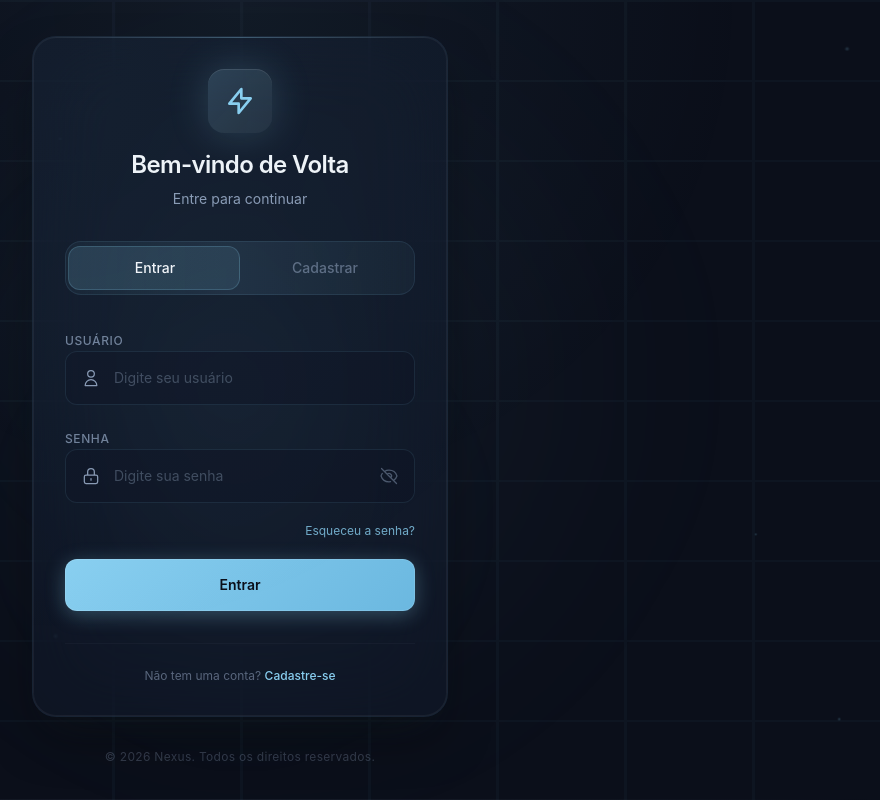
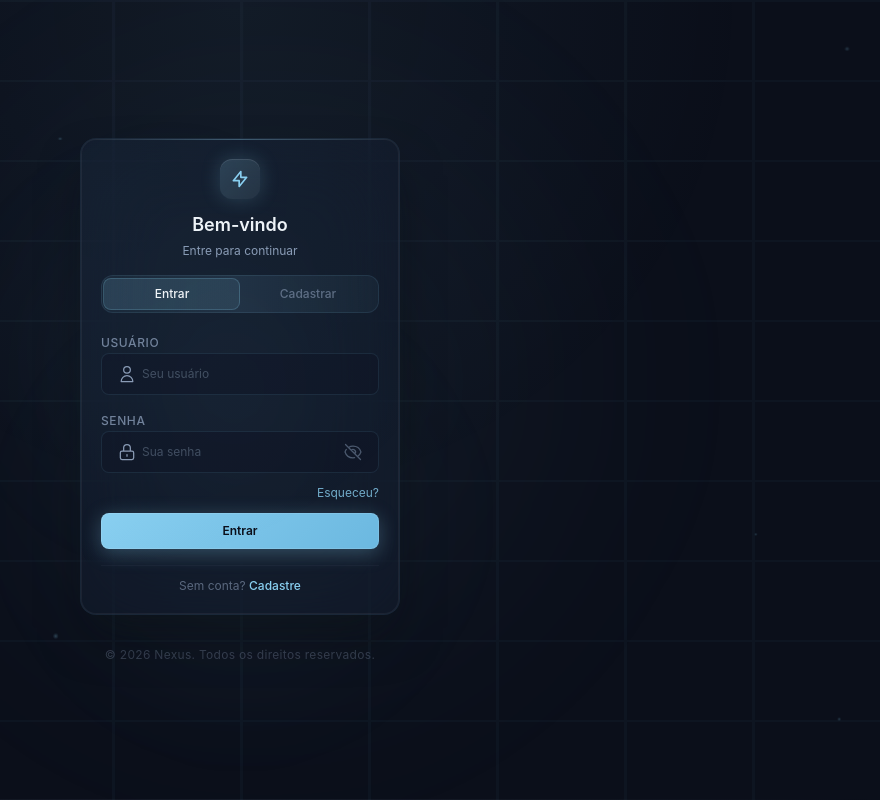
Before and after one commit to discordvendasteste123-max/loja-premium, a Next.js app: page / in a window 1280 px wide. Shown: the whole page, without its empty margins (400-1280 px from the left). Built offline with nearby package versions, Linux system fonts and the light colour scheme; no server answers.

Commit message:
a
a

Signed-off-by: discordvendasteste123-max <seu-email-aqui>

```diff
--- a/components/login-form.tsx
+++ b/components/login-form.tsx
@@ -56,9 +56,9 @@ function Input({
       </div>
       <input
         type={showPasswordToggle && isPasswordVisible ? 'text' : type}
-        className="glass-input w-full pl-12 pr-12 py-4 rounded-xl text-text-primary placeholder:text-text-secondary/40 text-sm transition-all duration-300"
+        className="glass-input w-full pl-10 pr-10 py-3 rounded-lg text-text-primary placeholder:text-text-secondary/40 text-xs transition-all duration-300"
         style={{
-          transform: focused ? 'translateY(-2px)' : 'translateY(0)',
+          transform: focused ? 'translateY(-1px)' : 'translateY(0)',
         }}
         placeholder={placeholder}
         value={value}
@@ -146,45 +146,45 @@ export function LoginForm() {
 
   return (
     <div
-      className="glass-card rounded-3xl p-8 w-full max-w-md animate-fade-in-up form-container"
+      className="glass-card rounded-2xl p-5 w-full max-w-xs mx-auto animate-fade-in-up form-container"
       style={{
         animationDelay: '0.1s',
         transform: 'perspective(1000px) rotateX(0deg)',
       }}
     >
-      <div className="text-center mb-8">
-        <div className="relative inline-block mb-4">
+      <div className="text-center mb-4">
+        <div className="relative inline-block mb-3">
           <div
-            className="w-16 h-16 rounded-2xl bg-gradient-to-br from-baby-blue/20 to-baby-blue-light/10 flex items-center justify-center mx-auto"
+            className="w-10 h-10 rounded-xl bg-gradient-to-br from-baby-blue/20 to-baby-blue-light/10 flex items-center justify-center mx-auto"
             style={{
-              boxShadow: '0 0 40px rgba(137, 207, 240, 0.2), inset 0 1px 0 rgba(255, 255, 255, 0.1)',
+              boxShadow: '0 0 20px rgba(137, 207, 240, 0.2), inset 0 1px 0 rgba(255, 255, 255, 0.1)',
             }}
           >
-            <svg className="w-8 h-8 text-baby-blue" fill="none" viewBox="0 0 24 24" stroke="currentColor" strokeWidth={2}>
+            <svg className="w-5 h-5 text-baby-blue" fill="none" viewBox="0 0 24 24" stroke="currentColor" strokeWidth={2}>
               <path strokeLinecap="round" strokeLinejoin="round" d="M13 10V3L4 14h7v7l9-11h-7z" />
             </svg>
           </div>
         </div>
-        <h1 className="text-2xl font-semibold text-text-primary mb-2 tracking-tight">
-          {isSignUp ? 'Criar Conta' : 'Bem-vindo de Volta'}
+        <h1 className="text-lg font-semibold text-text-primary mb-1">
+          {isSignUp ? 'Criar Conta' : 'Bem-vindo'}
         </h1>
-        <p className="text-text-secondary text-sm">
-          {isSignUp ? 'Junte-se a nós e comece sua jornada' : 'Entre para continuar'}
+        <p className="text-text-secondary text-xs">
+          {isSignUp ? 'Cadastre-se para continuar' : 'Entre para continuar'}
         </p>
       </div>
 
-      <div className="relative mb-8 rounded-2xl p-1 bg-gradient-to-r from-baby-blue/5 via-baby-blue/10 to-baby-blue/5 border border-baby-blue/10">
+      <div className="relative mb-4 rounded-xl p-0.5 bg-gradient-to-r from-baby-blue/5 via-baby-blue/10 to-baby-blue/5 border border-baby-blue/10">
         <div
-          className="absolute top-1 bottom-1 rounded-xl bg-gradient-to-r from-baby-blue/15 to-baby-blue/10 border border-baby-blue/20 transition-all duration-400 ease-out"
+          className="absolute top-0.5 bottom-0.5 rounded-lg bg-gradient-to-r from-baby-blue/15 to-baby-blue/10 border border-baby-blue/20 transition-all duration-400 ease-out"
           style={{
-            width: 'calc(50% - 2px)',
-            left: isSignUp ? 'calc(50% + 2px)' : '2px',
+            width: 'calc(50% - 1px)',
+            left: isSignUp ? 'calc(50% + 1px)' : '1px',
           }}
         />
         <div className="relative flex">
           <button
             onClick={() => handleTabChange('login')}
-            className={`flex-1 py-3 text-sm font-medium rounded-xl transition-all duration-300 z-10 ${
+            className={`flex-1 py-2 text-xs font-medium rounded-lg transition-all duration-300 z-10 ${
               !isSignUp
                 ? 'text-text-primary'
                 : 'text-text-secondary/60 hover:text-text-secondary'
@@ -194,7 +194,7 @@ export function LoginForm() {
           </button>
           <button
             onClick={() => handleTabChange('signup')}
-            className={`flex-1 py-3 text-sm font-medium rounded-xl transition-all duration-300 z-10 ${
+            className={`flex-1 py-2 text-xs font-medium rounded-lg transition-all duration-300 z-10 ${
               isSignUp
                 ? 'text-text-primary'
                 : 'text-text-secondary/60 hover:text-text-secondary'
@@ -205,27 +205,27 @@ export function LoginForm() {
         </div>
       </div>
 
-      <form key={formKey} className="form-content space-y-5" onSubmit={handleSubmit}>
-        <div className="space-y-2">
+      <form key={formKey} className="form-content space-y-3" onSubmit={handleSubmit}>
+        <div className="space-y-1">
           <label className="text-xs font-medium text-text-secondary/80 uppercase tracking-wider">
             Usuário
           </label>
           <Input
             type="text"
-            placeholder="Digite seu usuário"
+            placeholder="Seu usuário"
             value={username}
             onChange={handleInputChange(setUsername)}
             icon={<UserIcon />}
           />
         </div>
 
-        <div className="space-y-2">
+        <div className="space-y-1">
           <label className="text-xs font-medium text-text-secondary/80 uppercase tracking-wider">
             Senha
           </label>
           <Input
             type="password"
-            placeholder="Digite sua senha"
+            placeholder="Sua senha"
             value={password}
             onChange={handleInputChange(setPassword)}
             icon={<LockIcon />}
@@ -237,15 +237,15 @@ export function LoginForm() {
 
         {isSignUp && (
           <div
-            className="space-y-2 animate-fade-in-up"
+            className="space-y-1 animate-fade-in-up"
             style={{ animationDelay: '0.1s' }}
           >
             <label className="text-xs font-medium text-text-secondary/80 uppercase tracking-wider">
-              Confirmar Senha
+              Confirmar
             </label>
             <Input
               type="password"
-              placeholder="Confirme sua senha"
+              placeholder="Confirme a senha"
               value={confirmPassword}
               onChange={handleInputChange(setConfirmPassword)}
               icon={<LockIcon />}
@@ -262,14 +262,14 @@ export function LoginForm() {
               type="button"
               className="text-xs text-baby-blue/80 hover:text-baby-blue transition-colors duration-200"
             >
-              Esqueceu a senha?
+              Esqueceu?
             </button>
           </div>
         )}
 
         {error && (
           <div
-            className="p-4 rounded-xl bg-red-500/10 border border-red-500/20 text-red-400 text-sm animate-fade-in-up error-shake"
+            className="p-2 rounded-lg bg-red-500/10 border border-red-500/20 text-red-400 text-xs animate-fade-in-up error-shake"
           >
             {error}
           </div>
@@ -278,12 +278,12 @@ export function LoginForm() {
         <button
           type="submit"
           disabled={loading}
-          className="btn-primary w-full py-4 rounded-xl text-sm font-semibold relative overflow-hidden transition-all duration-300 disabled:opacity-70"
+          className="btn-primary w-full py-2.5 rounded-lg text-xs font-semibold relative overflow-hidden transition-all duration-300 disabled:opacity-70"
         >
           {loading ? (
-            <span className="flex items-center justify-center gap-3">
+            <span className="flex items-center justify-center gap-2">
               <span className="loading-spinner" />
-              Processando...
+              ...
             </span>
           ) : (
             isSignUp ? 'Criar Conta' : 'Entrar'
@@ -291,14 +291,14 @@ export function LoginForm() {
         </button>
       </form>
 
-      <div className="mt-8 pt-6 border-t border-text-secondary/5">
+      <div className="mt-4 pt-3 border-t border-text-secondary/5">
         <p className="text-center text-text-secondary/60 text-xs">
-          {isSignUp ? 'Já tem uma conta?' : "Não tem uma conta?"}{' '}
+          {isSignUp ? 'Já tem conta?' : "Sem conta?"}{' '}
           <button
             onClick={() => handleTabChange(isSignUp ? 'login' : 'signup')}
             className="text-baby-blue hover:text-baby-blue-light transition-all duration-200 font-medium"
           >
-            {isSignUp ? 'Entrar' : 'Cadastre-se'}
+            {isSignUp ? 'Entrar' : 'Cadastre'}
           </button>
         </p>
       </div>
```
